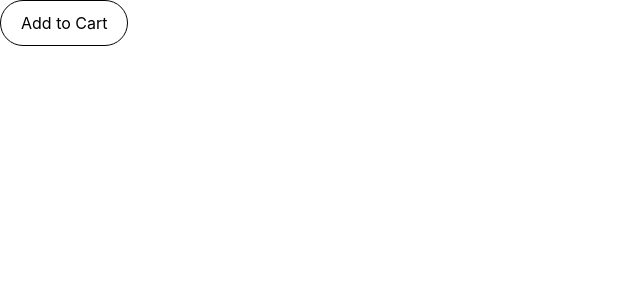
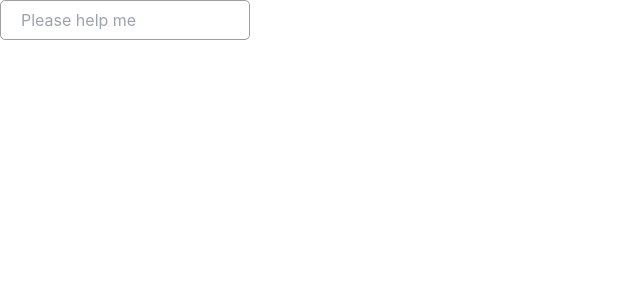
Before and after one commit to YoonSK/Portfolio, a React (Create React App) app: page / in a window 1280 px wide. Shown: the top 300 px of the page, without its empty margins (0-640 px from the left). Built offline with nearby package versions, Linux system fonts and the light colour scheme.

Commit message:
Input 컴포넌트 추가

```diff
--- a/package.json
+++ b/package.json
@@ -13,6 +13,7 @@
     "axios": "^1.6.8",
     "react": "^18.2.0",
     "react-dom": "^18.2.0",
+    "react-hook-form": "^7.51.2",
     "react-query": "^3.39.3",
     "react-router-dom": "^6.22.3",
     "react-scripts": "5.0.1",
--- a/src/App.tsx
+++ b/src/App.tsx
@@ -1,10 +1,10 @@
 import React from "react";
-import Button from "./components/common/Button/Button";
+import Input from "./components/common/Input/Input";
 
 const App: React.FC = () => {
   return (
     <div>
-      <Button variant="primary">Add to Cart</Button>
+      <Input type="text" placeholder="Please help me" />
     </div>
   );
 };
--- a/src/components/common/Button/Button.scss
+++ b/src/components/common/Button/Button.scss
@@ -9,13 +9,13 @@
 .primary {
   background-color: #fff;
   color: rgb(0, 0, 0);
-  border-radius: 50px;
-  min-width: 80px;
+  border-radius: 15px;
+  min-width: 200px;
   min-height: 30px;
   border: black 1px solid;
 }
 
-.brwon {
+.brown {
   background-color: #b88e2f;
   color: #fff;
   border-radius: 5px;
--- a/src/components/common/Button/Button.tsx
+++ b/src/components/common/Button/Button.tsx
@@ -1,7 +1,7 @@
 import React from "react";
 import "./Button.scss";
 interface ButtonProps {
-  variant?: "primary" | "secondary" | "success" | "danger";
+  variant?: "primary" | "brown" | "smPrimary" | "danger";
   onClick?: () => void;
   children: React.ReactNode;
 }
@@ -18,36 +18,4 @@ const Button: React.FC<ButtonProps> = ({
   );
 };
 
-// interface IButtonProps {
-//   type?: "submit" | "reset" | "button" | undefined;
-//   size?: "xs" | "sm" | "base" | "lg" | "xl";
-//   onClick?: React.MouseEventHandler<HTMLButtonElement>;
-//   color?: IColorName;
-//   disabled?: boolean;
-//   children: any;
-// }
-
-// const Button1= ({
-//   type,
-//   size,
-//   color,
-//   onClick,
-//   disabled,
-//   children,
-// }: IButtonProps) => {
-//   const classes = twMerge(
-
-//   )
-//   return (
-//     <button
-//       type={type || "button"}
-//       className={`py-2 px-4 rounded-md border curosr-pointer break-keep w-215 border-black text-${size} ${classes}`}
-//       onClick={onClick}
-//       disabled={disabled}
-//     >
-//       {children}
-//     </button>
-//   );
-// };
-
 export default Button;
--- /dev/null
+++ b/src/components/common/Input/Input.scss
@@ -0,0 +1,9 @@
+.input {
+  border-radius: 5px;
+  border: 1px solid #9f9f9f;
+  min-height: 40px;
+}
+
+.input::placeholder {
+  padding: 20px;
+}
--- /dev/null
+++ b/src/components/common/Input/Input.tsx
@@ -0,0 +1,44 @@
+import React from "react";
+import "./Input.scss";
+
+interface InputProps {
+  type?: "text" | "email" | "password";
+  value?: string;
+  placeholder?: string;
+  onChange?: (
+    event: React.ChangeEvent<HTMLInputElement | HTMLSelectElement>
+  ) => void;
+  selectOptions?: string[];
+}
+
+const Input: React.FC<InputProps> = ({
+  type = "text",
+  value,
+  placeholder,
+  onChange,
+  selectOptions,
+}) => {
+  return (
+    <>
+      {type === "text" || type === "email" || type === "password" ? (
+        <input
+          type={type}
+          value={value}
+          placeholder={placeholder}
+          onChange={onChange}
+          className="input"
+        />
+      ) : type === "select" && selectOptions ? (
+        <select value={value} onChange={onChange} className="select">
+          {selectOptions.map((option, index) => (
+            <option key={index} value={option}>
+              {option}
+            </option>
+          ))}
+        </select>
+      ) : null}
+    </>
+  );
+};
+
+export default Input;
```
Also changed, not shown: 1 other file (tests, documents, lock files or other folders).
